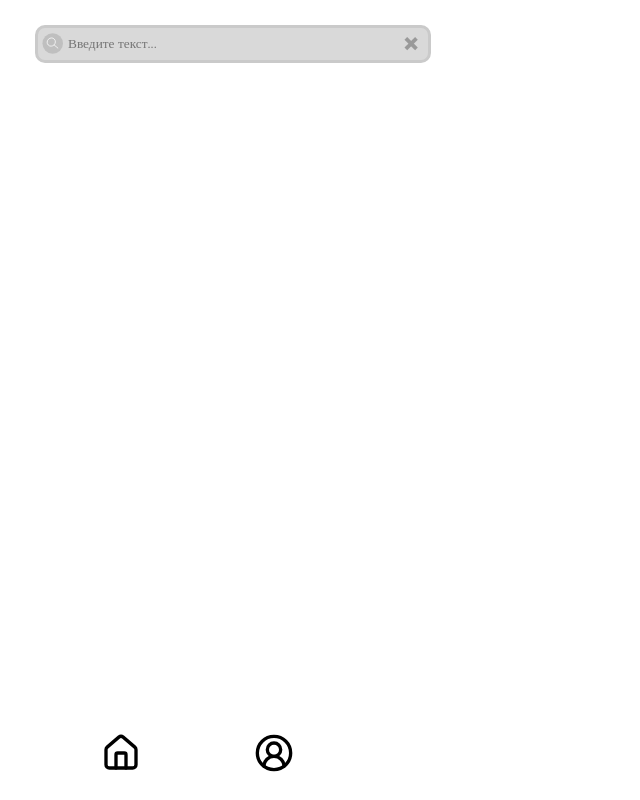
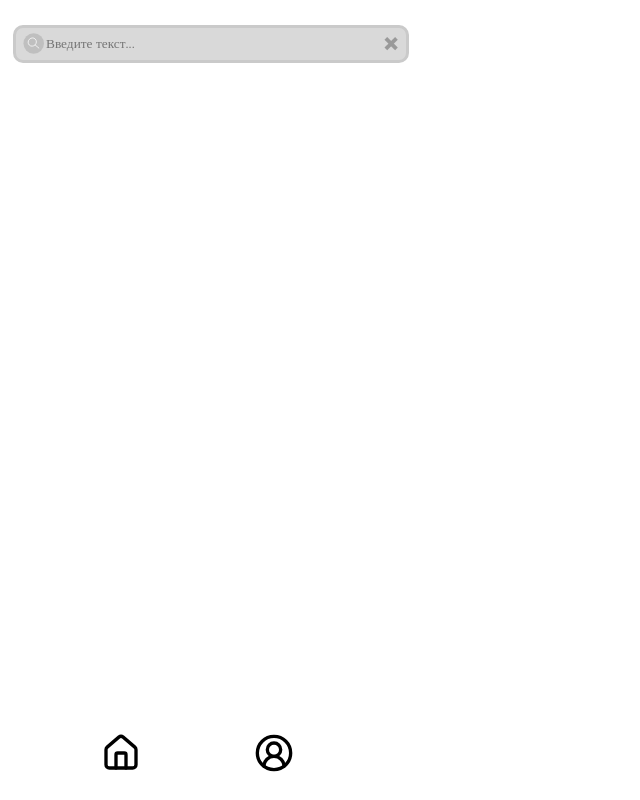
Before and after one commit to Romashka641/Musicore, a React (Vite) app: page / in a window 1280 px wide. Shown: the whole page, without its empty margins (0-640 px from the left). Built offline with nearby package versions, Linux system fonts and the light colour scheme.

Commit message:
nemnogo izmeneniy

```diff
--- a/src/components/css/Search.css
+++ b/src/components/css/Search.css
@@ -1,6 +1,6 @@
 .searchIcon {
    content: "";
-   background: url("/public/Group\ 4.svg");
+   background: url("/public/Search.svg");
    position: absolute;
    width: 21px;
    height: 21px;
@@ -9,7 +9,7 @@
 
 .searchIcon {
    position: absolute;
-   left: 42px;
+   left: 23px;
    top: 33px;
 }
 
@@ -18,8 +18,8 @@
    height: 30px;
    width: 358px;
    border-radius: 10px;
-   margin-left: 27px;
-   margin-top: 17px;
+   left: 5px;
+   top: 17px;
    padding-left: 30px;
    background-color: #d9d9d9;
    appearance: none;
@@ -38,7 +38,7 @@
 .clear {
    position: absolute;
    top: 33px;
-   left: 400px;
+   left: 380px;
    width: 20px;
    border: none;
    background: url("/public/Cancel.svg");
@@ -49,7 +49,7 @@
 .advancedSearch {
    width: 93.3%;
    position: relative;
-   left: 29.1px;
+   left: 7.1px;
    top: -10px;
    border-bottom-left-radius: 10px;
    border-bottom-right-radius: 10px;
```
Also changed, not shown: public/Search.svg (renamed from public/Group 4.svg).
